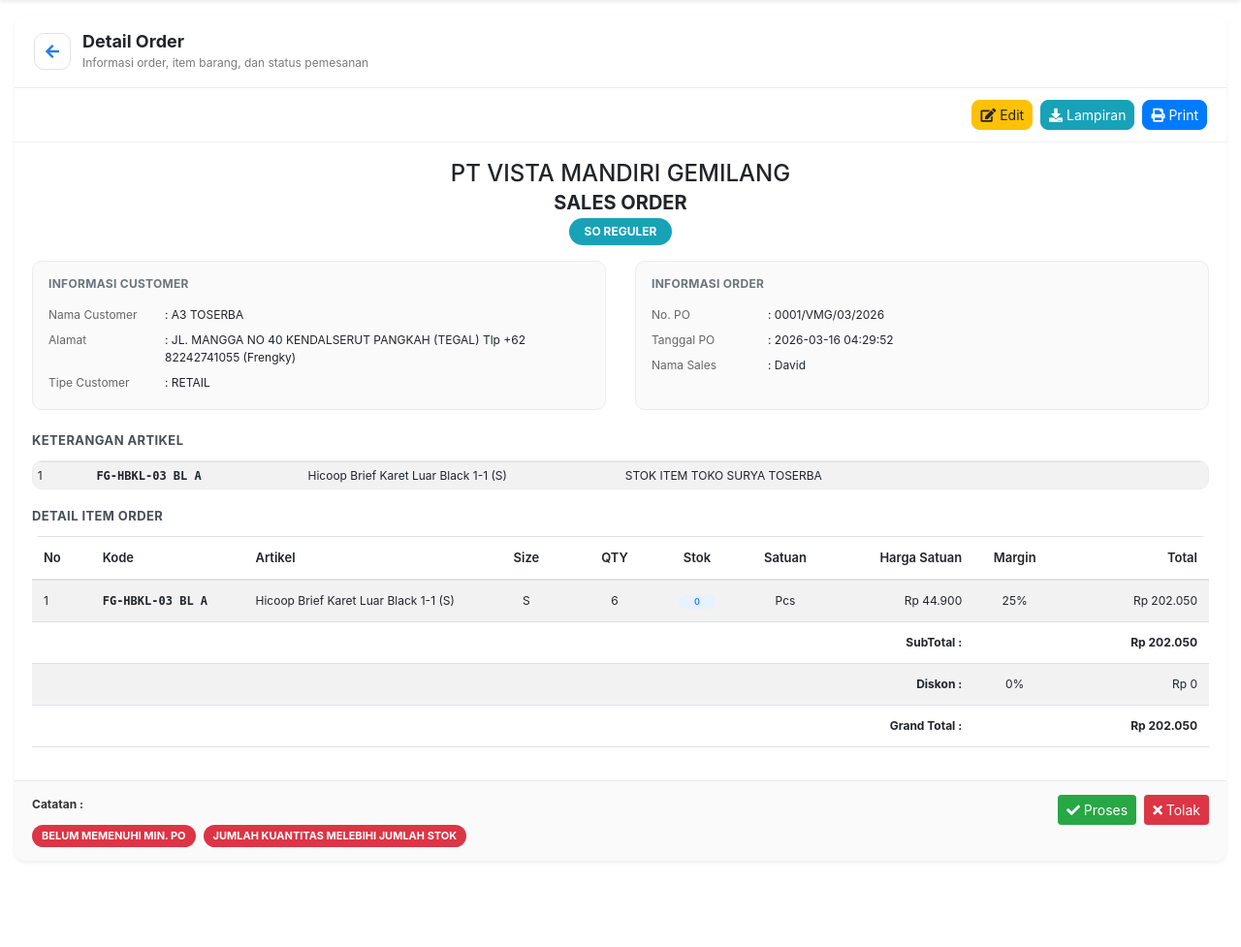
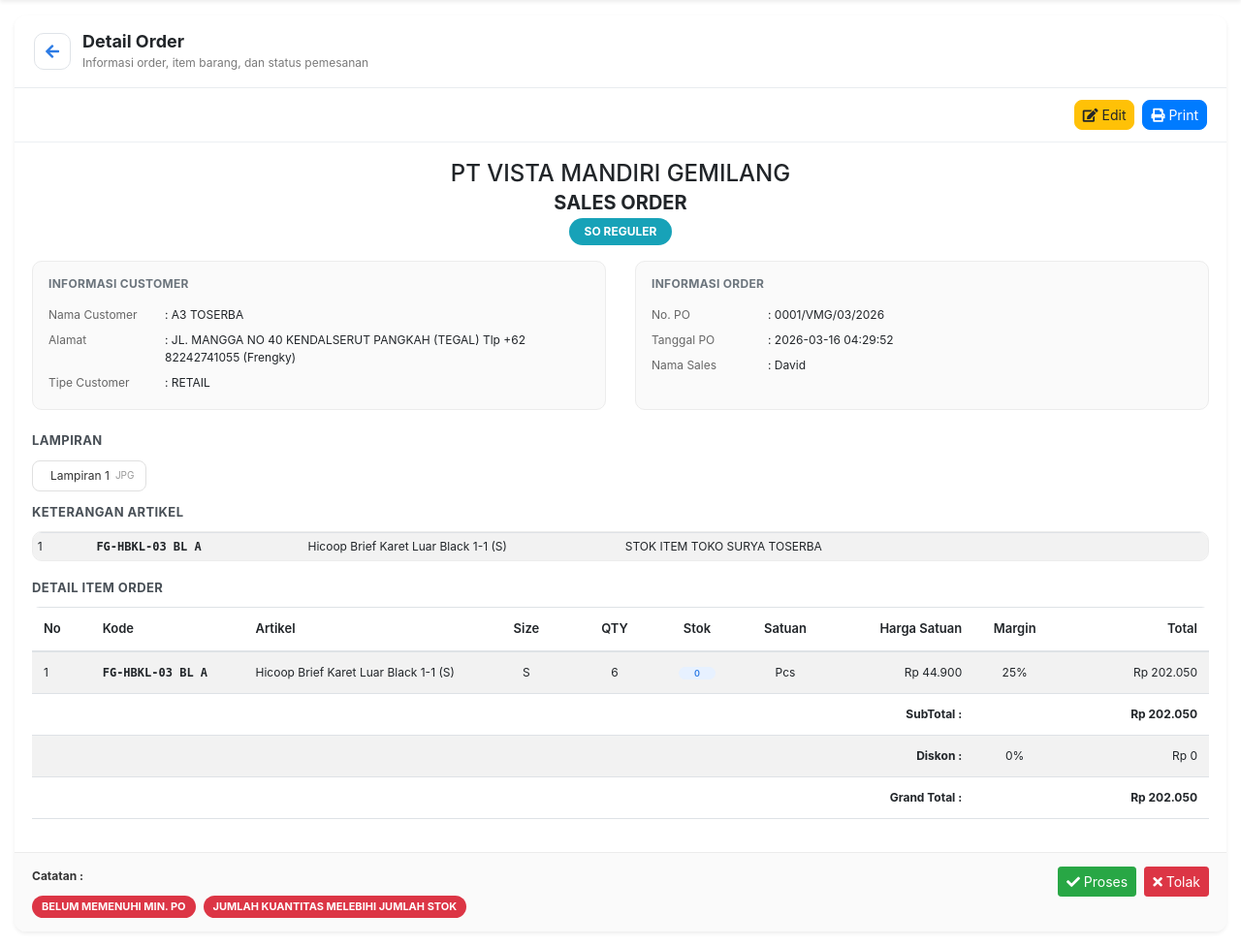
Before and after one commit to Rmdhnrzs/pom-admin-backend, a CodeIgniter app: page /pom-mobile/index.php/order/detail/1 in a window 1280 px wide. Shown: the part 70-1047 px from the top of the page at 97% size. Before the commit the page ends 959 px from the top, so only its background shows below. Run offline with CodeIgniter, Linux system fonts and the light colour scheme; a user stored in the database is signed in; data comes from the database, SQL or seed files in the repository.

Commit message:
fixed bug of button lampiran

```diff
--- a/application/views/admin/detail.php
+++ b/application/views/admin/detail.php
@@ -285,9 +285,6 @@
     <a href="<?= base_url('Order/edit/' . $order->id) ?>" class="btn btn-warning btn-sm <?= ($order->status == 1) ? 'd-none' : '' ?>">
       <i class="fa fa-edit"></i> Edit
     </a>
-    <button onclick="openFiles('<?php echo $order->file ?>')" class="btn btn-info btn-sm <?= (is_null($order->file)) ? 'd-none' : '' ?>">
-      <i class="fa fa-download"></i> Lampiran
-    </button>
     <button onclick="printContent()" class="btn btn-primary btn-sm">
       <i class="fa fa-print"></i> Print
     </button>
@@ -343,6 +340,48 @@
         </div>
       </div>
     </div>
+
+    <?php if (!is_null($order->file)): ?>
+    <div class="section-box" style="padding-bottom: 0; margin-bottom: 12px;">
+      <div class="section-title">Lampiran</div>
+      <div style="display:flex; gap:8px; flex-wrap:wrap;">
+        <?php
+        $fileArray = explode(',', $order->file);
+        foreach ($fileArray as $i => $file):
+          $file = trim($file);
+          if ($file === '') continue;
+          $ext = strtolower(pathinfo($file, PATHINFO_EXTENSION));
+          $no = $i + 1;
+
+          if (in_array($ext, ['jpg', 'jpeg', 'png', 'gif'])) {
+            $icon = 'fa-file-image-o'; $color = '#0d6efd';
+          } elseif ($ext === 'pdf') {
+            $icon = 'fa-file-pdf-o'; $color = '#dc3545';
+          } elseif (in_array($ext, ['xls', 'xlsx'])) {
+            $icon = 'fa-file-excel-o'; $color = '#198754';
+          } elseif (in_array($ext, ['doc', 'docx'])) {
+            $icon = 'fa-file-word-o'; $color = '#2c7be5';
+          } else {
+            $icon = 'fa-file-o'; $color = '#6c757d';
+          }
+        ?>
+          <button type="button"
+            onclick="bukaLampiran('<?= base_url('Order/viewLampiran/' . $file) ?>', '<?= $ext ?>', <?= $no ?>)"
+            data-toggle="modal" data-target="#modalLampiran"
+            style="display:inline-flex; align-items:center; gap:6px; padding:6px 12px;
+                  border:1px solid #e0e0e0; border-radius:8px; background:#fff;
+                  font-size:12px; cursor:pointer; color:#333;
+                  transition: box-shadow .15s, border-color .15s;"
+            onmouseover="this.style.boxShadow='0 2px 8px rgba(0,0,0,0.10)'; this.style.borderColor='#bbb';"
+            onmouseout="this.style.boxShadow='none'; this.style.borderColor='#e0e0e0';">
+            <i class="fa <?= $icon ?>" style="font-size:15px; color:<?= $color ?>;"></i>
+            <span>Lampiran <?= $no ?></span>
+            <span style="font-size:10px; color:#999; text-transform:uppercase;"><?= strtoupper($ext) ?></span>
+          </button>
+        <?php endforeach; ?>
+      </div>
+    </div>
+    <?php endif; ?>
 
     <div class="section-box">
       <div class="section-title">Keterangan Artikel</div>
@@ -486,6 +525,34 @@
   </div>
 </div>
 
+<!-- Modal Lampiran -->
+<div class="modal fade" id="modalLampiran" tabindex="-1" role="dialog" aria-hidden="true">
+  <div class="modal-dialog modal-lg modal-dialog-centered">
+    <div class="modal-content">
+      <div class="modal-header bg-info">
+        <h5 class="modal-title text-white">
+          <i class="fa fa-paperclip mr-1"></i>
+          <span id="modalLampiranTitle">Lampiran</span>
+        </h5>
+        <button type="button" class="close text-white" data-dismiss="modal" aria-hidden="true">&times;</button>
+      </div>
+      <div class="modal-body p-0">
+        <div id="lampiranPreview" style="width:100%; min-height:420px; display:flex; align-items:center; justify-content:center; background:#f8f9fa;">
+        </div>
+      </div>
+      <div class="modal-footer">
+        <a id="lampiranBukaBtn" href="#" target="_blank" class="btn btn-outline-secondary btn-sm">
+          <i class="fa fa-external-link"></i> Buka di Tab Baru
+        </a>
+        <a id="lampiranDownloadBtn" href="#" class="btn btn-primary btn-sm">
+          <i class="fa fa-download"></i> Download
+        </a>
+        <button type="button" class="btn btn-danger btn-sm" data-dismiss="modal">Close</button>
+      </div>
+    </div>
+  </div>
+</div>
+
 <!-- Modal Export SO -->
 <div class="modal fade exportSo" tabindex="-1" role="dialog" aria-hidden="true">
   <div class="modal-dialog">
@@ -564,6 +631,33 @@
 </div>
 
 <script>
+  function bukaLampiran(url, ext, no) {
+    $('#modalLampiranTitle').text('Lampiran ' + no);
+    $('#lampiranBukaBtn').attr('href', url);
+    $('#lampiranDownloadBtn').attr('href', url).attr('download', 'Lampiran_' + no + '.' + ext);
+
+    var preview = '';
+    if (['jpg', 'jpeg', 'png', 'gif'].includes(ext)) {
+      preview = '<img src="' + url + '" style="max-width:100%; max-height:500px; object-fit:contain; padding:16px;">';
+    } else if (ext === 'pdf') {
+      preview = '<iframe src="' + url + '" style="width:100%; height:500px; border:none;"></iframe>';
+    } else {
+      preview = '<div style="text-align:center; padding:48px;">'
+              + '<i class="fa fa-file-o" style="font-size:52px; margin-bottom:14px; display:block; color:#ccc;"></i>'
+              + '<p style="font-size:13px; color:#888;">Preview tidak tersedia untuk format <b>' + ext.toUpperCase() + '</b>.</p>'
+              + '<p style="font-size:12px; color:#aaa;">Silakan download atau buka di tab baru.</p>'
+              + '</div>';
+    }
+
+    $('#lampiranPreview').html(preview);
+  }
+
+  $('#modalLampiran').on('hidden.bs.modal', function () {
+    $('#lampiranPreview').html('');
+    $('#lampiranBukaBtn').attr('href', '#');
+    $('#lampiranDownloadBtn').attr('href', '#').removeAttr('download');
+  });
+
   function openFiles(files) {
     var fileArray = files.split(',');
     fileArray.forEach((file, i) => {
```
Also changed, not shown: 1 other file.
